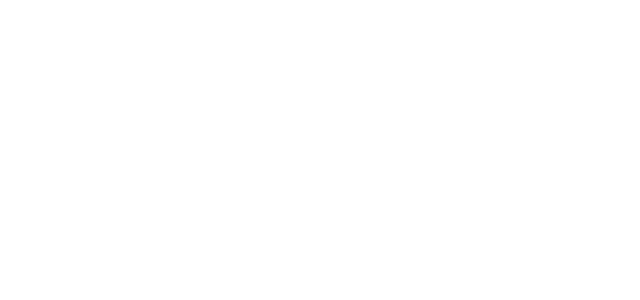
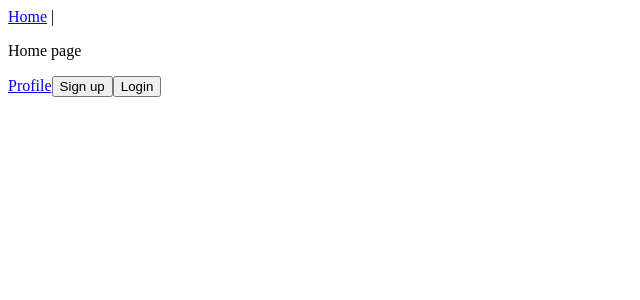
Before and after one commit to annamariaruiz/ArtCall, a Vue app in the folder artcall/: page / in a window 1280 px wide. Shown: the top 300 px of the page, without its empty margins (0-640 px from the left). Built offline with nearby package versions, Linux system fonts and the light colour scheme.

Commit message:
pre-new router

```diff
--- a/artcall/package.json
+++ b/artcall/package.json
@@ -13,7 +13,7 @@
     "semantic-ui-css": "^2.4.1",
     "vue": "^3.0.5",
     "vue-flash-message": "^0.7.2",
-    "vue-router": "^3.4.9"
+    "vue-router": "^4.0.3"
   },
   "resolutions": {
     "eslint-loader": "2.1.2"
--- a/artcall/src/App.vue
+++ b/artcall/src/App.vue
@@ -1,26 +1,16 @@
 <template>
   <div id="app">
-    <div class="ui inverted segment navbar">
-      <div class="ui center aligned container">
-        <div class="ui large secondary inverted pointing menu compact">
-          <router-link to="/users" exact class="item">
-           <i class="users icon"></i> users
-          </router-link>
-          <router-link to="/users/new" class="item">
-            <i class="plus circle icon"></i> New
-          </router-link>
-
-        </div>
+     <nav>
+      <div>
+        <router-link to='/'>Home</router-link> |
+        <p>Home page</p>
       </div>
-    </div>
-
-    <div class="ui text container">
-      <div class="ui one column grid">
-        <div class="column">
-          <router-view />
-        </div>
+      <div id='account-login'>
+        <router-link to='/profile'>Profile</router-link>
+        <button class='accounts'>Sign up</button>
+        <button class='accounts'>Login</button>
       </div>
-    </div>
+    </nav>
   </div>
 </template>
 
@@ -31,27 +21,7 @@
 </script>
 
 <style>
-#app > div.navbar {
-  margin-bottom: 1.5em;
-}
-.myFlash {
-  width: 250px;
-  margin: 10px;
-  position: absolute;
-  top: 50;
-  right: 0;
-}
-input {
-  width: 300px;
-}
-div.label {
-  width: 120px;
-}
-div.input {
-  margin-bottom: 10px;
-}
-button.ui.button {
-  margin-top: 15px;
-  display: block;
+a{
+  display: inline-block;
 }
 </style>
--- a/artcall/src/main.js
+++ b/artcall/src/main.js
@@ -1,6 +1,5 @@
 import { createApp } from 'vue'
+import App from './App.vue'
 import router from './routes';
 
-const app = createApp({});
-app.use(router);
-app.mount('#app')
+createApp(App).use(router).mount('#app')
--- a/artcall/src/routes.js
+++ b/artcall/src/routes.js
@@ -1,13 +1,23 @@
-import VueRouter from 'vue-router'
+import { createWebHistory, createRouter } from 'vue-router'
+import Home from './views/Home.vue';
+import Profile from './views/Profile.vue';
 
-const router = new VueRouter({
-  routes:[
+const routes = [
     {
       path: '/',
       name: 'home',
-      component: require('./views/Home.vue')
+      component: Home
+    },
+    {
+      path:'/profile',//add on UID when database connection secured
+      name: 'profile',
+      component: Profile
     }
   ]
+
+const router = createRouter({
+  history: createWebHistory(),
+  routes
 });
 
 export default router;
--- a/artcall/src/views/Home.vue
+++ b/artcall/src/views/Home.vue
@@ -1,18 +1,9 @@
 <template>
   <div>
-    <nav>
-      <div>
-        <p>Home page</p>
-      </div>
-      <div id='account-login'>
-        <button class='accounts'>Sign up</button>
-        <button class='accounts'>Login</button>
-      </div>
-    </nav>
     <div id='center'>
     </div>
     <div id='commission-showcase'>
-
+      <h1> oh look, you've made it to the home page</h1>
     </div>
 
   </div>
@@ -20,15 +11,15 @@
 
 <script>
 export default {
-  name: 'home',
-  data() {
-    return{
-      artists:[]
-    };
-  },
-  methods: {
+  name: 'home'
+  // data() {
+  //   return{
+  //     artists:[]
+  //   };
+  // },
+  // methods: {
 
-  }
+  // }
 }
 </script>
 
--- a/artcall/src/views/Profile.vue
+++ b/artcall/src/views/Profile.vue
@@ -1,10 +1,10 @@
 <template>
-
+  <h1>This is the profile page</h1>
 </template>
 
 <script>
 export default {
-
+  name: 'profile'
 }
 </script>
 
```
Also changed, not shown: 1 other file (tests, documents, lock files or other folders).
